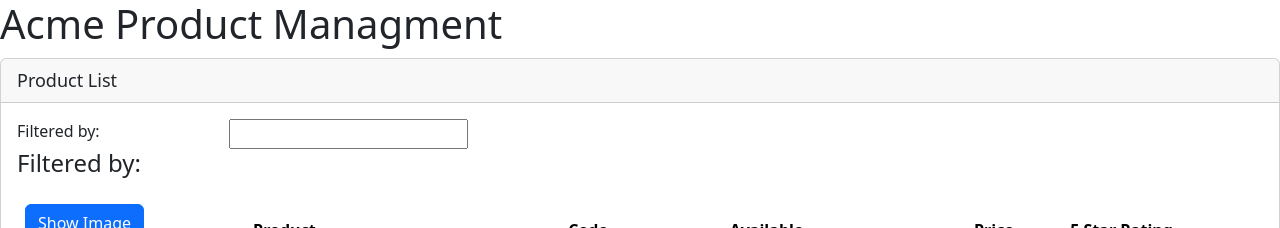
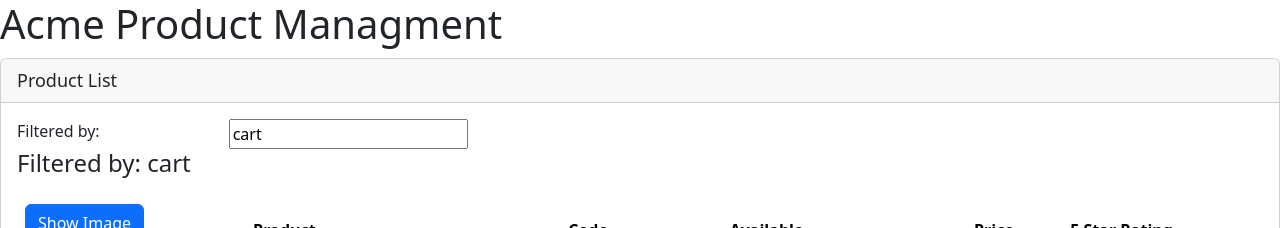
Before and after one commit to IliyaZafirov/APM, an Angular app in the folder APM-Start/: page /welcome in a window 1280 px wide. Shown: the top 228 px of the page. Built offline with nearby package versions, Linux system fonts and the light colour scheme.

Commit message:
two-way binding for filter input

```diff
--- a/APM-Start/src/app/app.module.ts
+++ b/APM-Start/src/app/app.module.ts
@@ -3,6 +3,7 @@
 
 import { AppComponent } from './app.component';
 import { ProductListComponent } from './products/product-list.component';
+import { FormsModule } from '@angular/forms';
 
 @NgModule({
   declarations: [
@@ -10,7 +11,8 @@
     ProductListComponent
   ],
   imports: [
-    BrowserModule
+    BrowserModule,
+    FormsModule
   ],
   bootstrap: [AppComponent]
 })
--- a/APM-Start/src/app/products/product-list.component.html
+++ b/APM-Start/src/app/products/product-list.component.html
@@ -7,12 +7,13 @@
         <div class="row">
             <div class="col-md-2">Filtered by: </div>
             <div class="col-md-4">
-                <input type="text">
+                <input type="text"
+                        [(ngModel)]="listFilter">
             </div>
         </div>
         <div class="row">
             <div class="col-md-6">
-                <h4>Filtered by: </h4>
+                <h4>Filtered by: {{listFilter}}</h4>
             </div>
         </div>
         <div class="table-responsive">
--- a/APM-Start/src/app/products/product-list.component.ts
+++ b/APM-Start/src/app/products/product-list.component.ts
@@ -10,6 +10,7 @@
         imageWidth: number = 50;
         imageMargin: number = 2;
         showImage: boolean = false;
+        listFilter: string = 'cart';
         products: any[] = [
                 {
                         "productId": 1,
```
